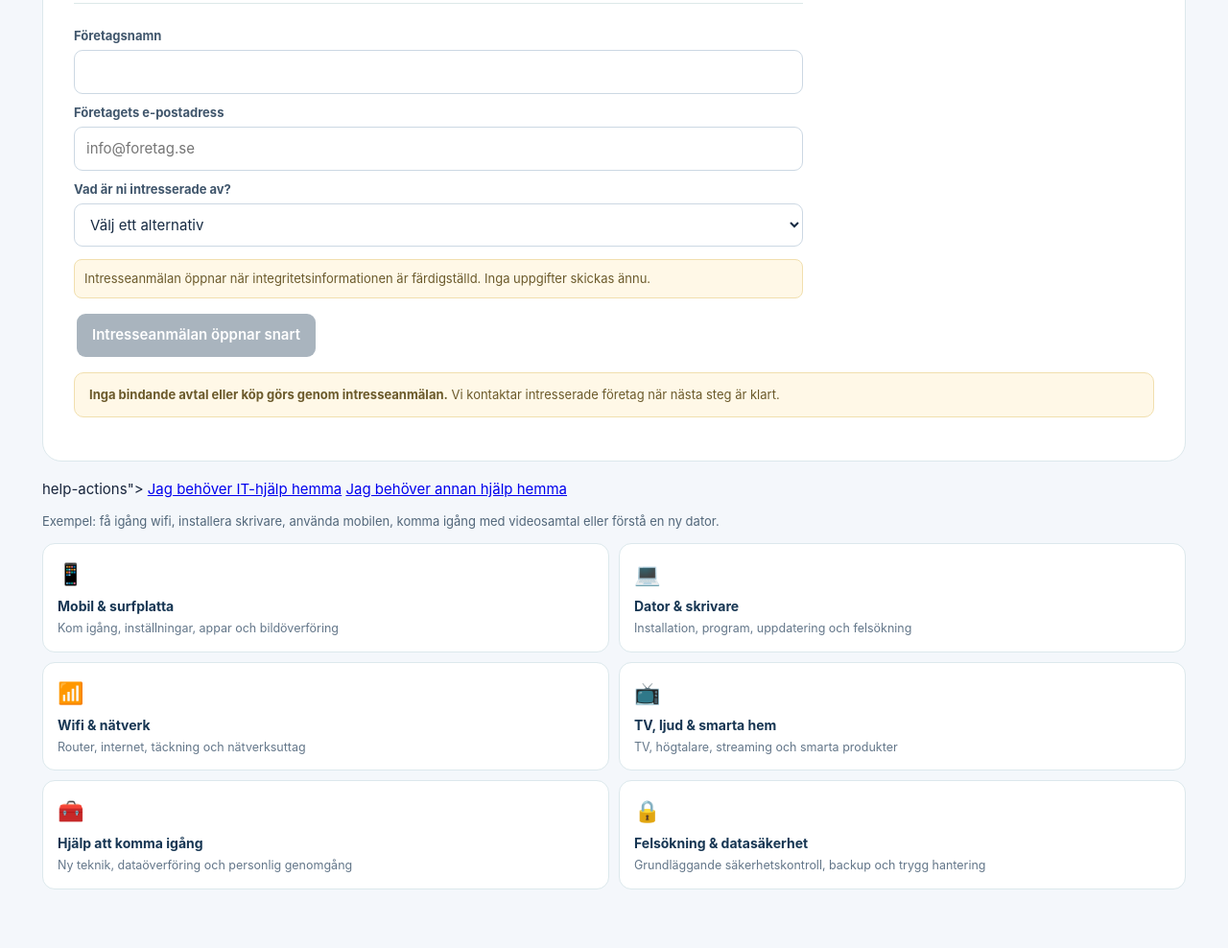
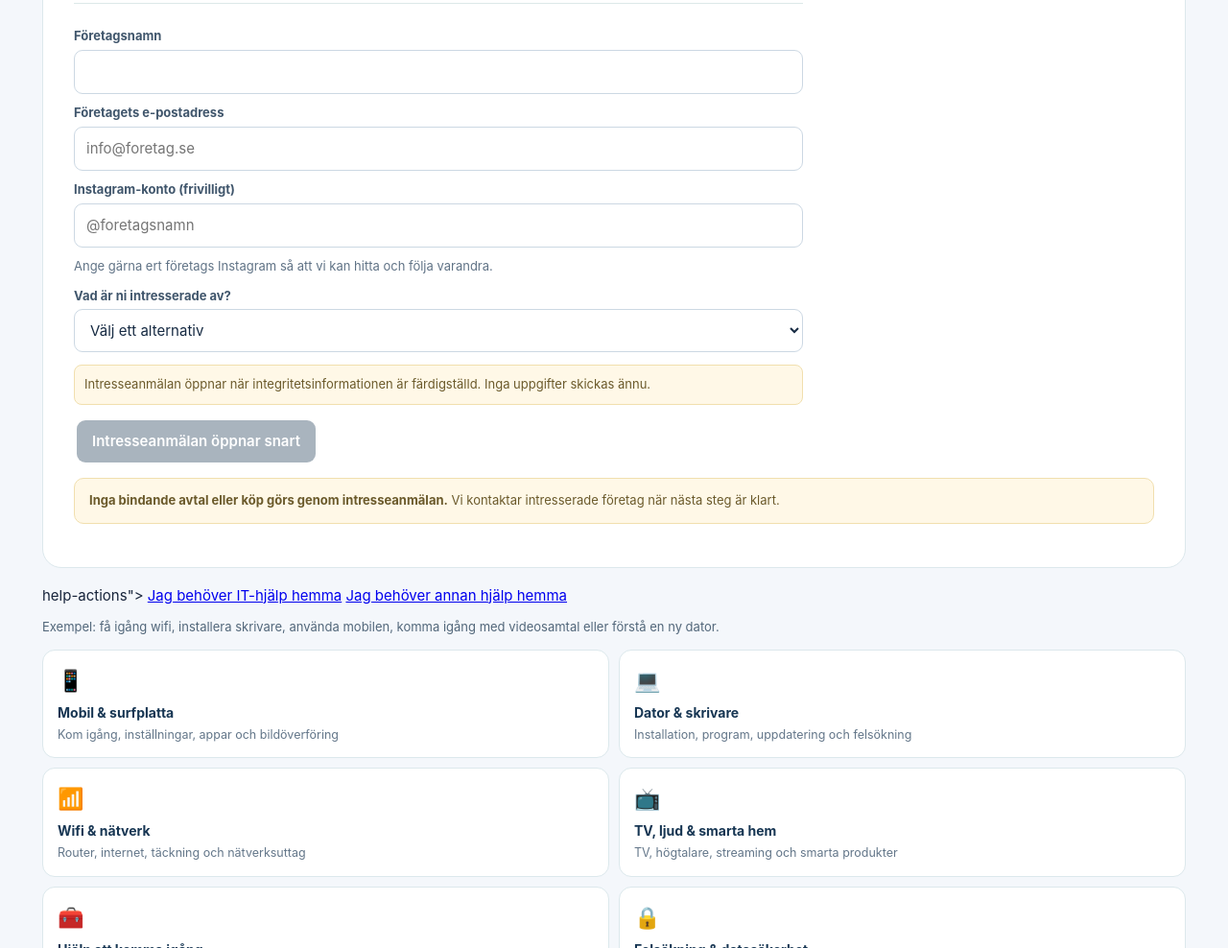
Before and after one commit to Lillick/natverket, a plain HTML site: page index.html in a window 1280 px wide. Shown: the part 1096-2084 px from the top of the page at 96% size. Drawn offline with nearby package versions, Linux system fonts and the light colour scheme.

Commit message:
Add optional Instagram handle to company interest form

```diff
--- a/index.html
+++ b/index.html
@@ -346,6 +346,8 @@ body{background:#f4f7fb}
  <form class="intake-form company-interest-form" id="company-form" onsubmit="submitPublicForm(event,'company')">
   <label>Företagsnamn</label><input name="company_name" maxlength="180" autocomplete="organization" required>
   <label>Företagets e-postadress</label><input name="email" type="email" maxlength="254" placeholder="info@foretag.se" autocomplete="email" required>
+  <label>Instagram-konto (frivilligt)</label><input name="instagram" type="text" maxlength="80" placeholder="@foretagsnamn" autocomplete="off" aria-describedby="instagram-help">
+  <small id="instagram-help" class="legal-note">Ange gärna ert företags Instagram så att vi kan hitta och följa varandra.</small>
   <label>Vad är ni intresserade av?</label><select name="interest_type" required><option value="">Välj ett alternativ</option><option value="buy">Vi vill köpa tjänster</option><option value="sell">Vi vill erbjuda tjänster</option><option value="both">Vi vill både köpa och erbjuda tjänster</option></select>
   <p class="form-status" id="company-status" role="status">Intresseanmälan öppnar när integritetsinformationen är färdigställd. Inga uppgifter skickas ännu.</p>
   <button type="submit" disabled>Intresseanmälan öppnar snart</button>
```
